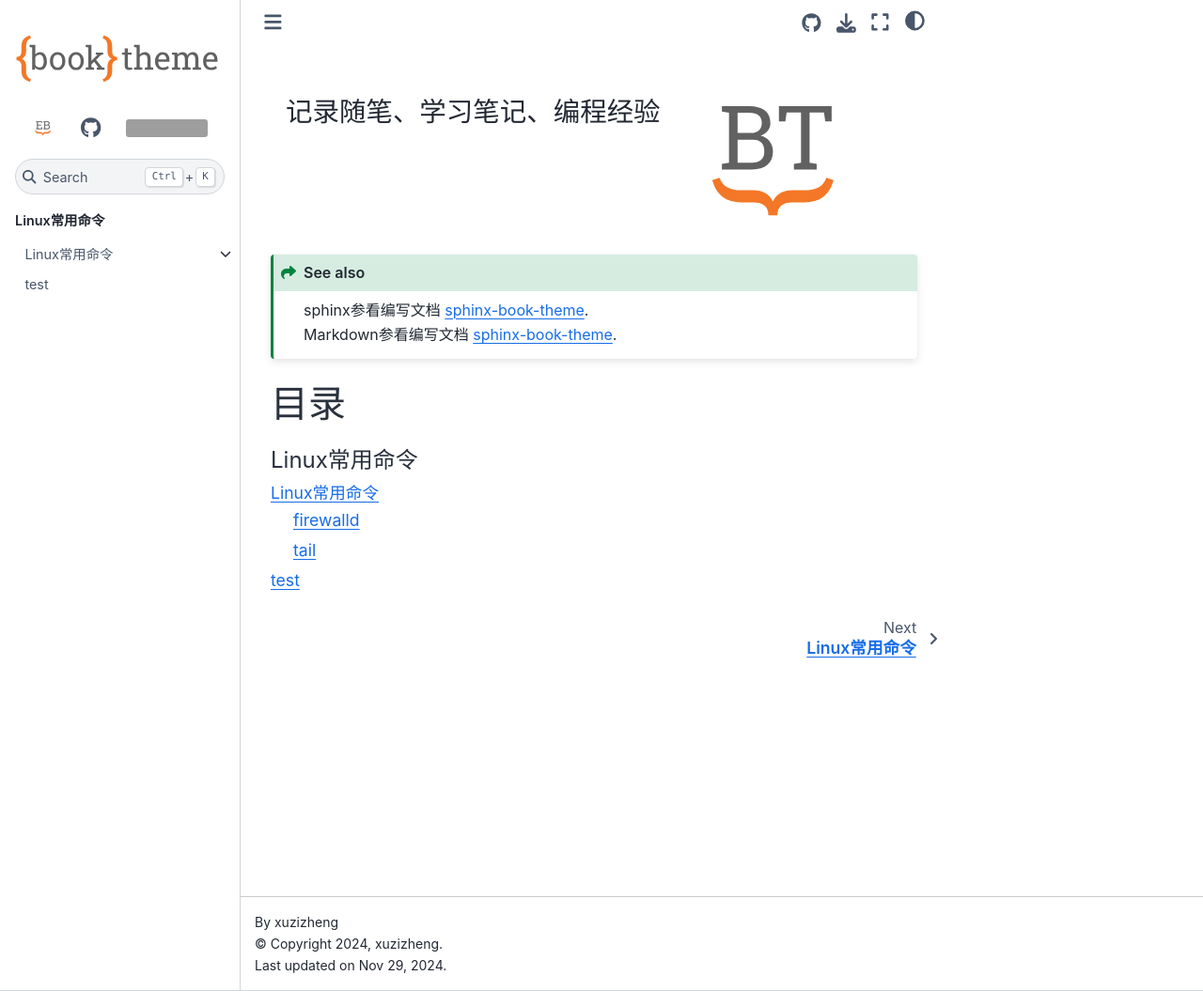
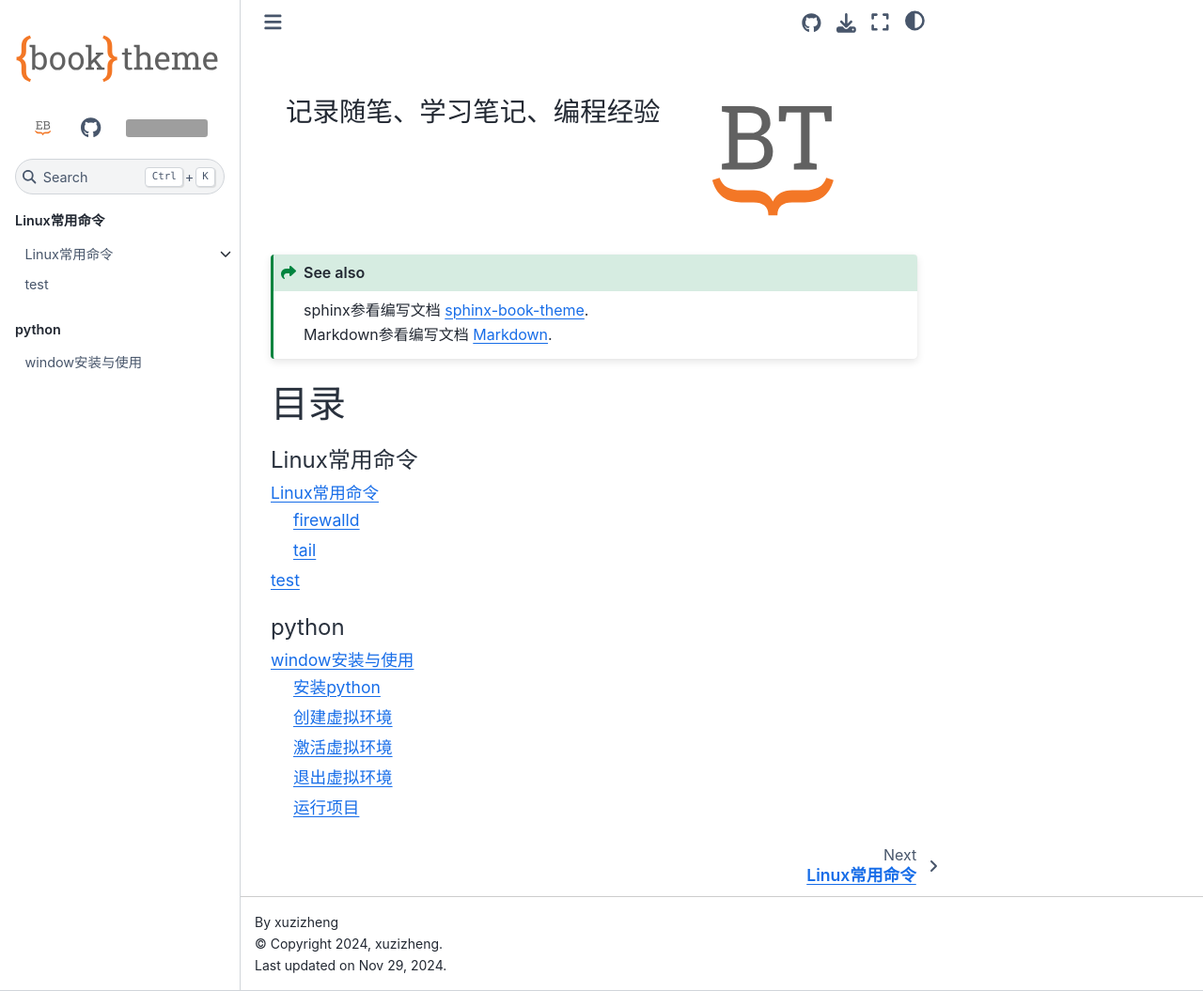
Before and after one commit to Abner1995/snotes, a Sphinx documentation site: the page built from docs/source/index.md, in a window 1280 px wide and 1055 px high. Shown: the whole window at 94% size. Built offline with Sphinx 7.4.7 and the Sphinx Book theme 1.1.4, drawn with Linux system fonts in a browser that asks for light colours; comment, search, counter and statistics services are not loaded; grey boxes are pictures that could not be loaded.

Commit message:
📃 docs(python):
python

````diff
--- a/docs/source/index.md
+++ b/docs/source/index.md
@@ -26,7 +26,7 @@ title: 学习笔记
 
 :::{seealso}
 sphinx参看编写文档 [sphinx-book-theme](https://sphinx-book-theme.readthedocs.io/en/stable/index.html).
-Markdown参看编写文档 [sphinx-book-theme](https://github.com/MicrosoftDocs/Advertising-docs/tree/main).
+Markdown参看编写文档 [Markdown](https://github.com/MicrosoftDocs/Advertising-docs/tree/main).
 :::
 
 # 目录
@@ -38,3 +38,10 @@ Markdown参看编写文档 [sphinx-book-theme](https://github.com/MicrosoftDocs/
 Linux/commands/index
 Linux/test
 ```
+
+```{toctree}
+:maxdepth: 2
+:caption: python
+
+python/window
+```
--- /dev/null
+++ b/docs/source/python/window.md
@@ -0,0 +1,40 @@
+# window安装与使用
+
+## 安装python
+
+把下面的添加到环境变量中去，安装目录在哪里就填写哪里的。
+```bash
+C:\Python312\Scripts\
+C:\Python312\
+```
+
+:::{seealso}
+这里默认安装到C盘，在开发新项目安装各种第三包会全局安装，C盘占用越来越大。所以推荐使用虚拟环境。
+比如在D盘中创建python目录，里面放虚拟环境和项目。
+:::
+
+
+## 创建虚拟环境
+```bash
+python -m venv D:\python\venv
+```
+
+运行命令之后如下图
+![alt text](../images/python/windows/image.jpg)
+
+## 激活虚拟环境
+
+打开cmd进入，输入activate，成功激活如下图
+![alt text](../images/python/windows/image.png)
+
+![alt text](../images/python/windows/image1.jpg)
+
+## 退出虚拟环境
+
+在cmd中输入deactivate即可
+![alt text](../images/python/windows/image2.png)
+
+## 运行项目
+
+在D:\python\找个目录下，有项目watermarkremover，进入根目录运行即可，如下图
+![alt text](../images/python/windows/image3.png)
````
Also changed, not shown: docs/source/images/python/windows/image.jpg (added), docs/source/images/python/windows/image.png (added), docs/source/images/python/windows/image1.jpg (added), docs/source/images/python/windows/image2.png (added), docs/source/images/python/windows/image3.png (added).
